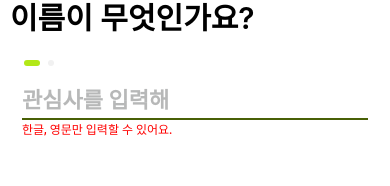
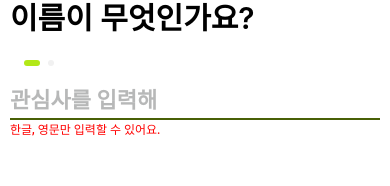
Before and after one commit to CCC-org/keewe-app, a React Native app: screen /NicknameCreation in a window 390 px wide. Shown: the part 114-300 px from the top of the page. Built offline with nearby package versions, Linux system fonts and the light colour scheme.

Commit message:
offset margin to 0

```diff
--- a/src/components/texts/TextInputDetail.tsx
+++ b/src/components/texts/TextInputDetail.tsx
@@ -74,7 +74,7 @@ const TextInputDetail = (props: TextInputDetailProps) => {
           fontWeight: '600',
           fontSize: 22,
           backgroundColor: 'white',
-          marginHorizontal: 12,
+          // marginHorizontal: 12,
           paddingHorizontal: 0,
         }}
         dense={true}
@@ -97,7 +97,7 @@ const styles = StyleSheet.create({
     color: 'red',
     fontSize: 12,
     fontWeight: '500',
-    marginLeft: 12,
+    // marginLeft: 12,
   },
 });
 
```
